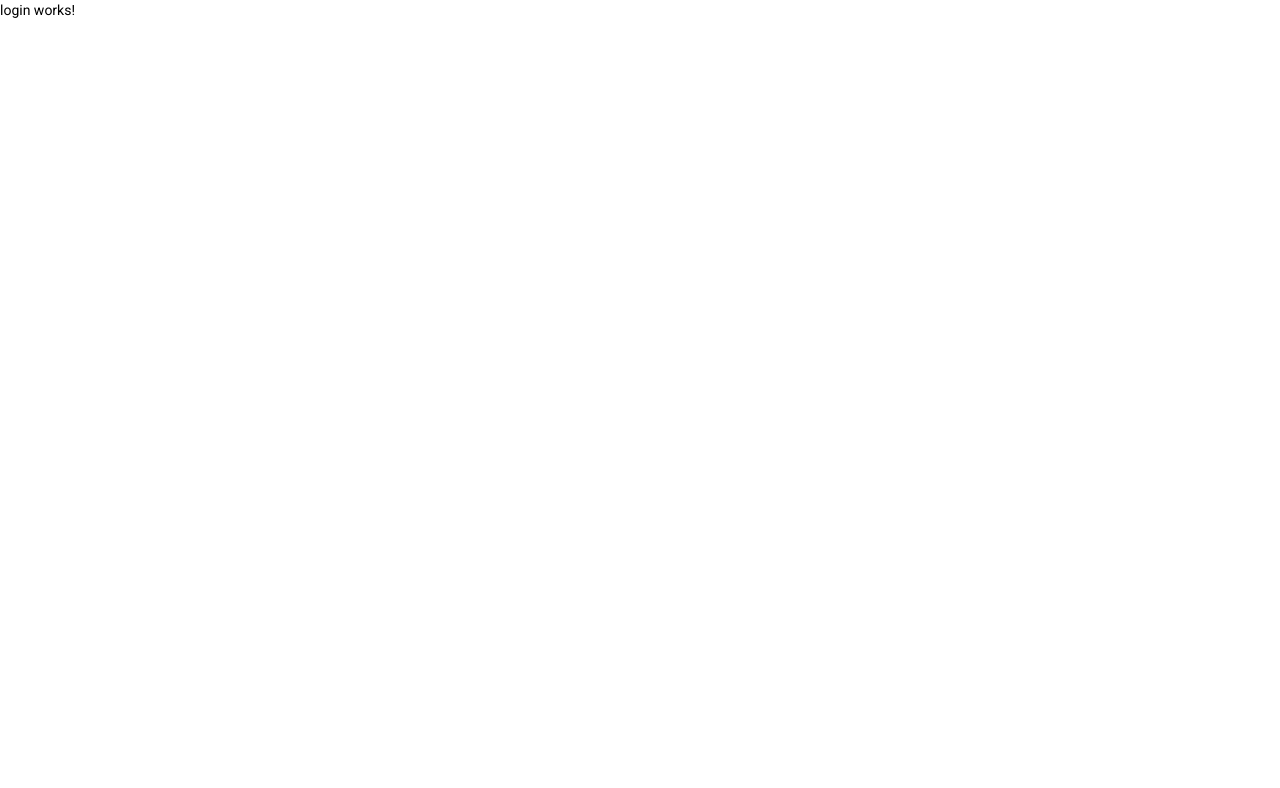
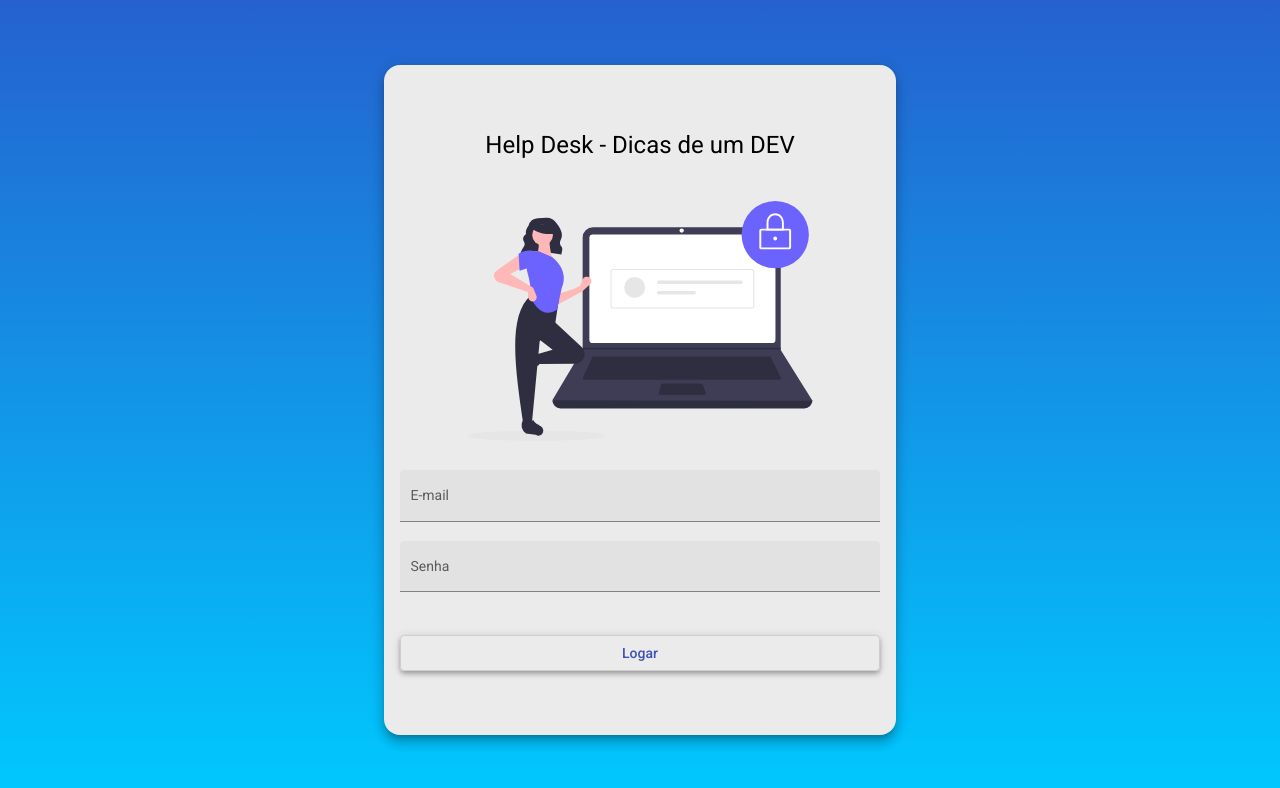
Before and after one commit to rafa543/helpdesk-front, an Angular app: page /login in a window 1280 px wide. Shown: the top 788 px of the page. Built offline with nearby package versions, Linux system fonts and the light colour scheme.

Commit message:
HTML e CSS para Login

```diff
--- a/src/app/components/login/login.component.css
+++ b/src/app/components/login/login.component.css
@@ -0,0 +1,34 @@
+.container {
+    height: 100%;
+    background: linear-gradient(180deg, rgba(2, 0, 36, 1) 0%, rgba(37, 97, 207, 1) 0%, rgba(0, 201, 255, 1) 100%);
+    display: flex;
+    align-items: center;
+    justify-content: center;
+}
+
+.form {
+    width: 30rem;
+    margin: auto;
+    background-color: rgb(235, 235, 235);
+    padding: 4rem 1rem;
+    border-radius: 1rem;
+}
+
+h1 {
+    width: 100%;
+    text-align: center;
+}
+
+img {
+    height: 15rem;
+    width: 100%;
+    margin: 1.5rem auto 1.5rem auto;
+}
+
+.full-width {
+    width: 100%;
+}
+
+button {
+    margin-top: 1.5rem;
+}
--- a/src/app/components/login/login.component.html
+++ b/src/app/components/login/login.component.html
@@ -1 +1,20 @@
-<p>login works!</p>
+<div class="container">
+    <form class="form mat-elevation-z8">
+        <h1>Help Desk - Dicas de um DEV</h1>
+
+        <img src="assets/img/login-image.svg" alt="Help desk">
+
+        <mat-form-field class="full-width" appearance="fill">
+            <mat-label>E-mail</mat-label>
+            <input matInput placeholder="Ex.fulano@gmail.com">
+        </mat-form-field>
+
+        <mat-form-field class="full-width" appearance="fill">
+            <mat-label>Senha</mat-label>
+            <input type="password" matInput placeholder="Ex. 123">
+        </mat-form-field>
+
+        <button class="full-width mat-elevation-z4" mat-stroked-button color="primary">Logar</button>
+
+    </form>
+</div>
```
